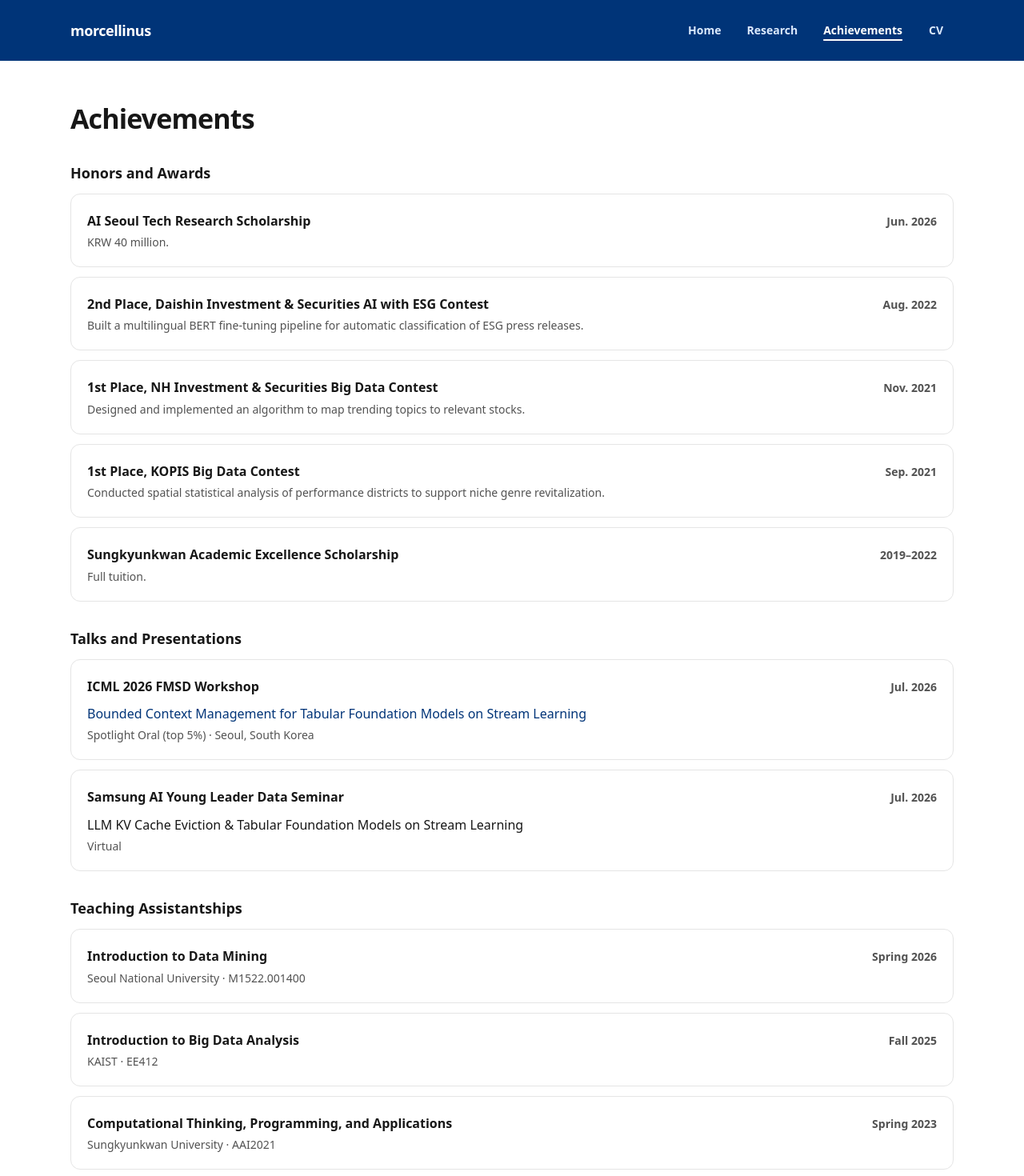
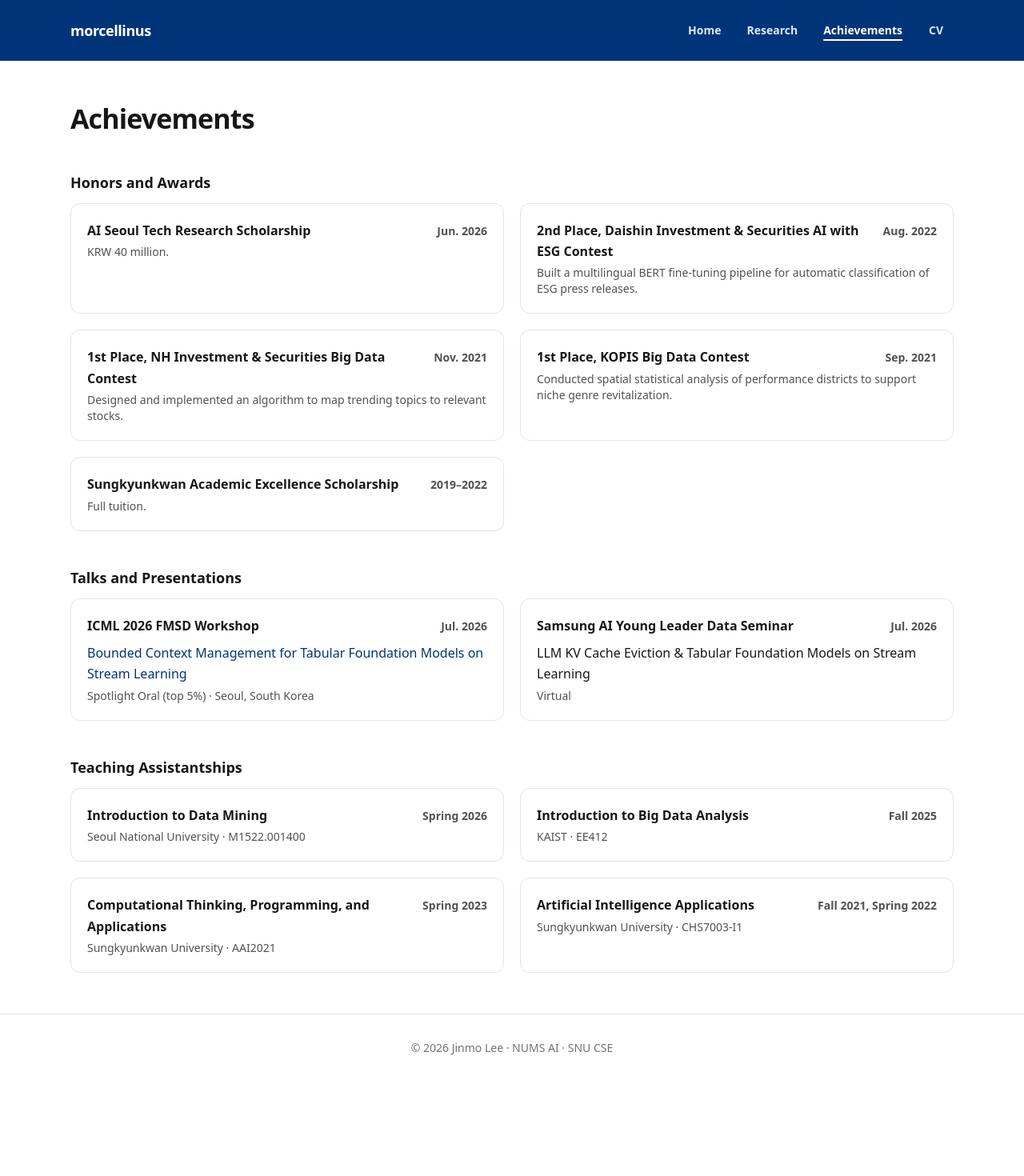
Before and after one commit to morcellinus/morcellinus.github.io, a Next.js app: page /achievements in a window 1280 px wide. Shown: the top 1470 px of the page at 80% size. After the commit the page ends 1352 px from the top, so only its background shows below. Built offline with nearby package versions, Linux system fonts and the light colour scheme; no server answers.

Commit message:
Reflow achievement cards on wide screens

```diff
--- a/app/achievements/page.tsx
+++ b/app/achievements/page.tsx
@@ -2,11 +2,11 @@ import { awards, talks, teaching } from "@/lib/profile";
 
 export default function AchievementsPage() {
   return (
-    <section className="space-y-8">
+    <section className="page-stack">
       <h1 className="section-title">Achievements</h1>
       <section aria-labelledby="awards">
         <h2 id="awards" className="subsection-title">Honors and Awards</h2>
-        <ul className="mt-3 space-y-3">
+        <ul className="card-grid mt-3">
           {awards.map((award) => (
             <li key={award.title} className="content-card">
               <div className="dated-heading">
@@ -20,7 +20,7 @@ export default function AchievementsPage() {
       </section>
       <section aria-labelledby="talks">
         <h2 id="talks" className="subsection-title">Talks and Presentations</h2>
-        <ul className="mt-3 space-y-3">
+        <ul className="card-grid mt-3">
           {talks.map((talk) => (
             <li key={talk.event} className="content-card">
               <div className="dated-heading">
@@ -37,7 +37,7 @@ export default function AchievementsPage() {
       </section>
       <section aria-labelledby="teaching">
         <h2 id="teaching" className="subsection-title">Teaching Assistantships</h2>
-        <ul className="mt-3 space-y-3">
+        <ul className="card-grid mt-3">
           {teaching.map((course) => (
             <li key={course.code} className="content-card">
               <div className="dated-heading">
```
